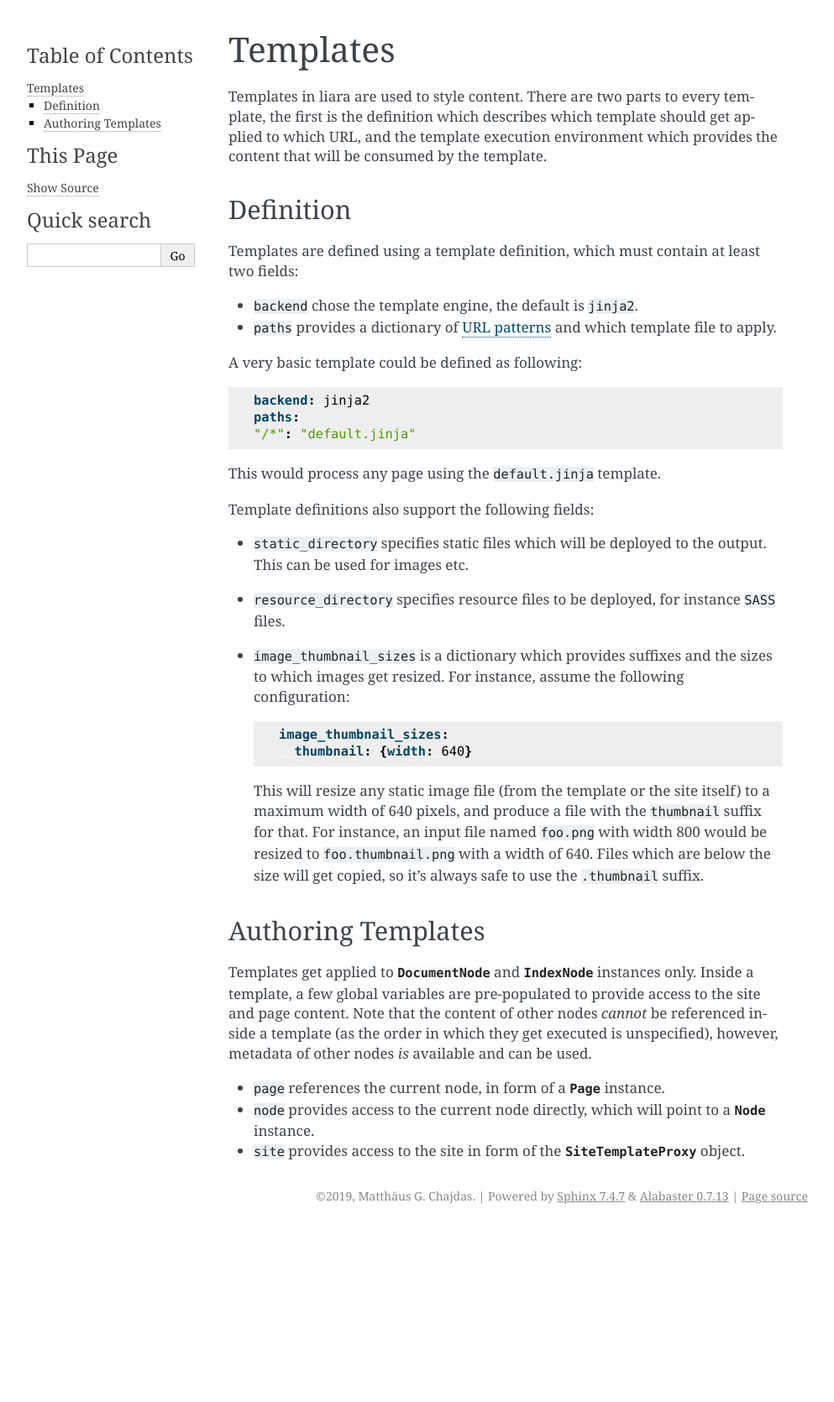
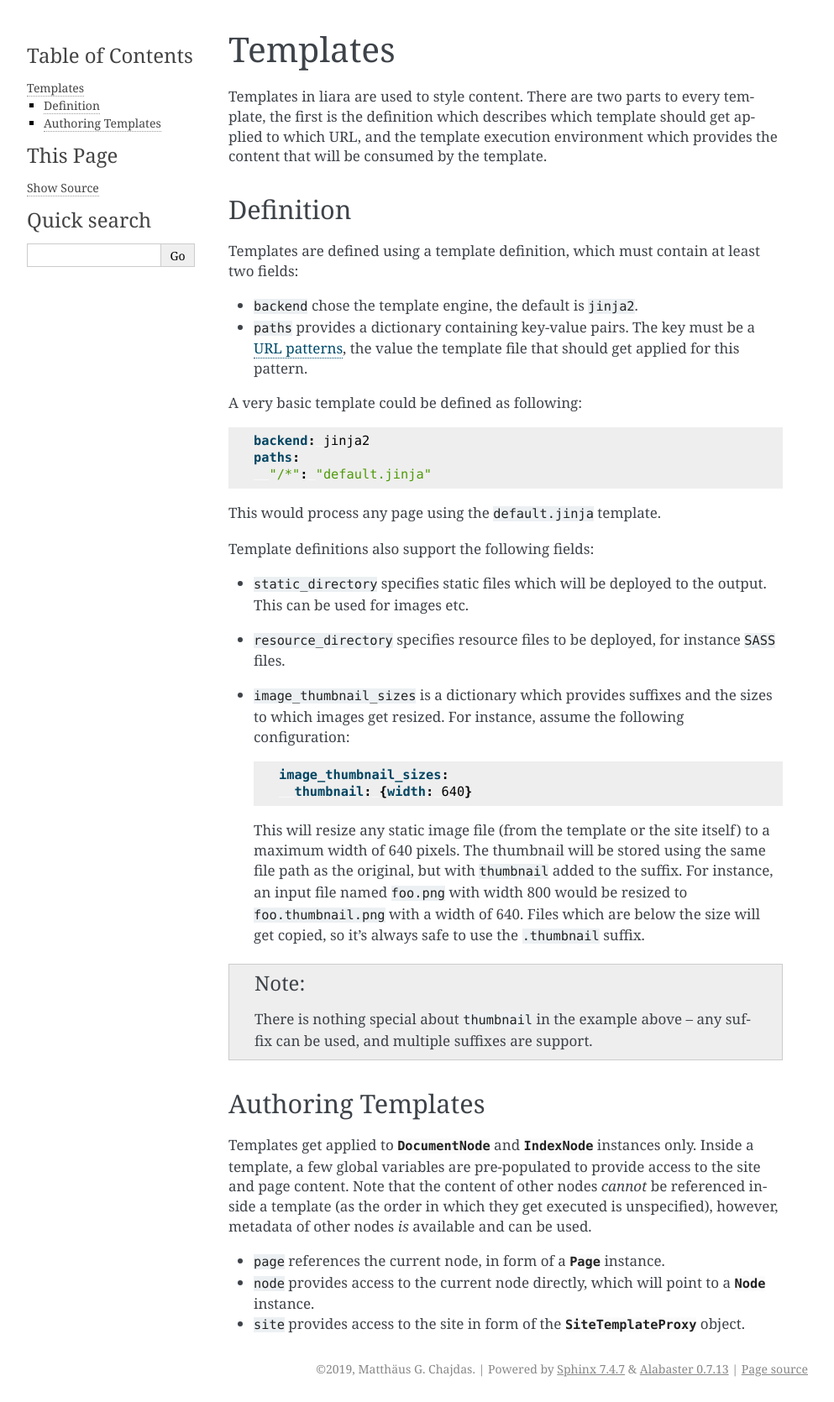
Before and after one commit to Anteru/liara, a Sphinx documentation site: the page built from docs/source/templates.rst, in a window 1280 px wide. Shown: the whole page at 84% size, without its empty margins (148-1141 px from the left). Built offline with Sphinx 7.4.7, drawn with Linux system fonts in a browser that asks for light colours; the version number is read from the project's files by our own code; before the commit the page ends 1464 px from its top, so only the background shows below that.

```diff
--- a/docs/source/index.rst
+++ b/docs/source/index.rst
@@ -12,10 +12,11 @@ Welcome to Liara's documentation!
 
    quickstart
    configuration
+   templates
+   changelog
    collections
    indices
    metadata
-   templates
    static-routes
    url-patterns
    modules
--- a/docs/source/indices.rst
+++ b/docs/source/indices.rst
@@ -20,9 +20,9 @@ For example:
      group_by: ['date.year']
      path: '/blog/archive/%1'
 
-This snippet defines a new index which groups based on the metadata field ``date.year``, and produces paths of the form ``/blog/archive/2017`` etc.
+This snippet defines a new index which groups based on the metadata field ``date.year``, and produces paths of the form ``/blog/archive/2017`` etc. Multiple group-by fields can be used, in which case the collection will process them in turn. I.e. if grouped by year, month, first, all entries would get grouped by year, and then the entries in each separate year would get grouped by month. This requires two path components ``%1`` and ``%2`` to work, which will be consumed by each group in order.
 
-A special syntax can be used for set-like fields, for instance tags. By adding a leading ``*``, the group gets *splatted* into individual keys. For instance, an object with a metadata field ``tags`` with the value ``a, b`` using a path ``/tags/%1`` will get sorted into both ``/tags/a`` and ``/tags/b``.
+A special syntax can be used for set-like fields, for instance tags. By adding a leading ``*``, the group gets *splatted* into separate keys. For example, a page with a metadata field ``tags`` with the value ``a, b``, grouped by ``['*tags']`` and using a path ``/tags/%1`` will be available under *both* ``/tags/a`` and ``/tags/b``.
 
 Usage
 -----
--- a/docs/source/templates.rst
+++ b/docs/source/templates.rst
@@ -9,7 +9,7 @@ Definition
 Templates are defined using a template definition, which must contain at least two fields:
 
 * ``backend`` chose the template engine, the default is ``jinja2``.
-* ``paths`` provides a dictionary of :any:`url-patterns` and which template file to apply.
+* ``paths`` provides a dictionary containing key-value pairs. The key must be a :any:`url-patterns`, the value the template file that should get applied for this pattern.
 
 A very basic template could be defined as following:
 
@@ -17,7 +17,7 @@ A very basic template could be defined as following:
 
    backend: jinja2
    paths:
-   "/*": "default.jinja"
+     "/*": "default.jinja"
 
 This would process any page using the ``default.jinja`` template.
 
@@ -32,7 +32,11 @@ Template definitions also support the following fields:
      image_thumbnail_sizes:
        thumbnail: {width: 640}
 
-  This will resize any static image file (from the template or the site itself) to a maximum width of 640 pixels, and produce a file with the ``thumbnail`` suffix for that. For instance, an input file named ``foo.png`` with width 800 would be resized to ``foo.thumbnail.png`` with a width of 640. Files which are below the size will get copied, so it's always safe to use the ``.thumbnail`` suffix.
+  This will resize any static image file (from the template or the site itself) to a maximum width of 640 pixels. The thumbnail will be stored using the same file path as the original, but with  ``thumbnail`` added to the suffix. For instance, an input file named ``foo.png`` with width 800 would be resized to ``foo.thumbnail.png`` with a width of 640. Files which are below the size will get copied, so it's always safe to use the ``.thumbnail`` suffix.
+
+.. note::
+
+   There is nothing special about ``thumbnail`` in the example above -- any suffix can be used, and multiple suffixes are support.
 
 Authoring Templates
 -------------------
```
Also changed, not shown: docs/source/changelog.rst (added, +7 -0 lines).
